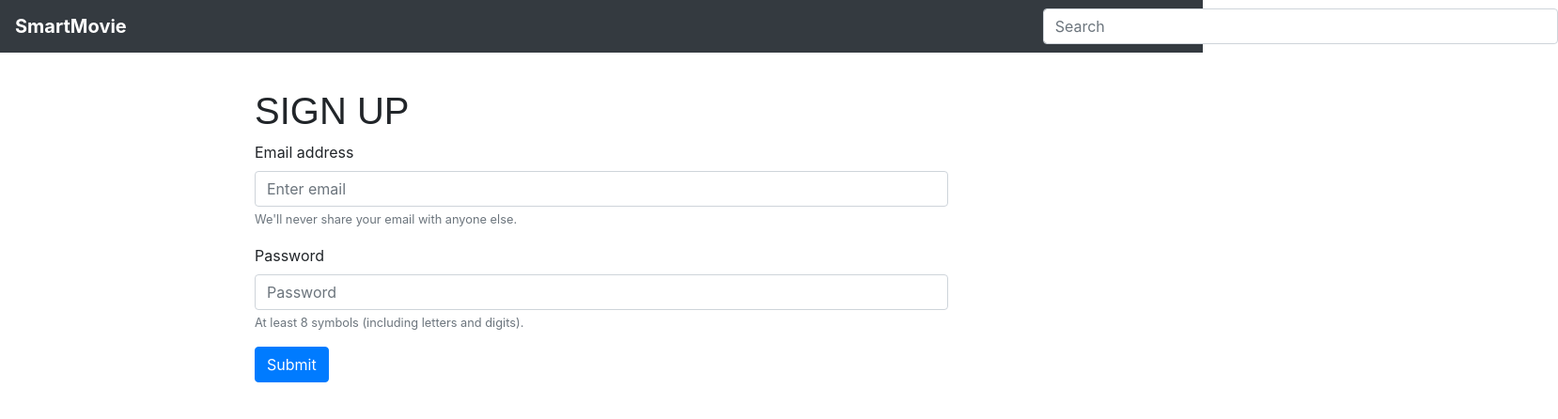
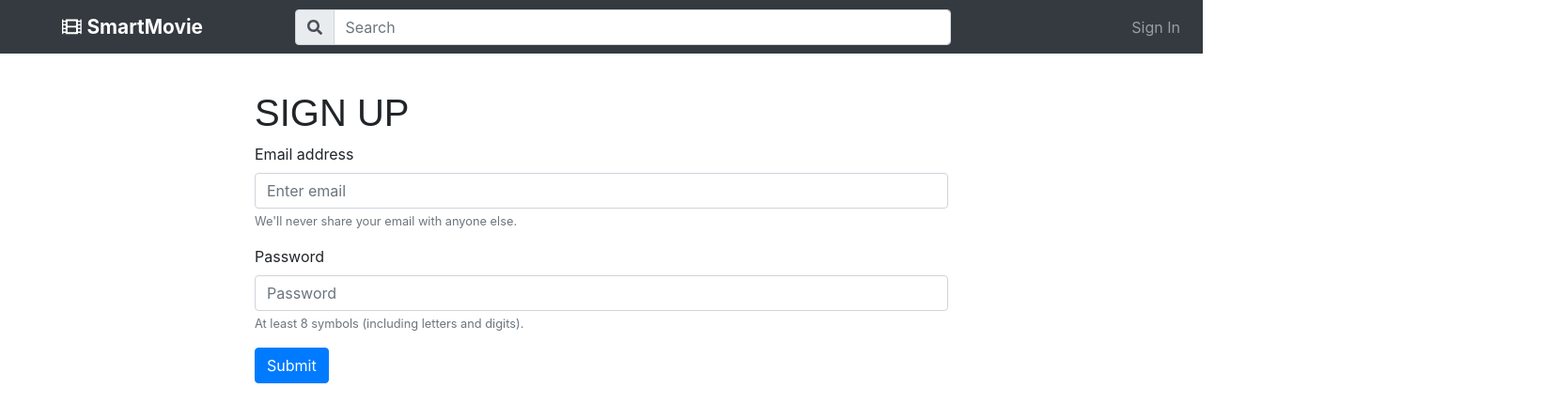
Before and after one commit to KupriyanovVladislav/smart-movie-ui, a React (Create React App) app: page /register in a window 1280 px wide. Shown: the top 446 px of the page at 94% size, 1658 px wide, since content can reach past the window. Built offline with nearby package versions, Linux system fonts and the light colour scheme.

Commit message:
add page for searching movies

```diff
--- a/package.json
+++ b/package.json
@@ -3,6 +3,9 @@
   "version": "0.1.0",
   "private": true,
   "dependencies": {
+    "@fortawesome/fontawesome-svg-core": "^1.2.28",
+    "@fortawesome/free-solid-svg-icons": "^5.13.0",
+    "@fortawesome/react-fontawesome": "^0.1.9",
     "bootstrap": "^4.4.1",
     "react": "^16.13.0",
     "react-bootstrap": "^1.0.0",
--- a/src/pages/MoviePage/components/MoviePage.css
+++ b/src/pages/MoviePage/components/MoviePage.css
@@ -1,3 +1,3 @@
-.row {
-    padding-top: 2%;
-}
+/*.row {*/
+/*    padding-top: 0%;*/
+/*}*/
--- a/src/pages/MoviePage/components/MoviePage.js
+++ b/src/pages/MoviePage/components/MoviePage.js
@@ -1,7 +1,9 @@
 import React from "react";
-import {Container, Spinner, Image, Table, Row, Col} from "react-bootstrap";
+import {Container, Spinner, Image, Table, Row, Col, Button} from "react-bootstrap";
 import {BASIC_URL} from "../../../constants";
 import './MoviePage.css';
+import { faBookmark } from "@fortawesome/free-solid-svg-icons";
+import { FontAwesomeIcon } from "@fortawesome/react-fontawesome";
 
 class MoviePage extends React.Component{
     constructor(props) {
@@ -47,7 +49,8 @@ class MoviePage extends React.Component{
                 </Row>
                 <Row>
                     <Col lg={4}>
-                        <Image src={data.poster_path} thumbnail/>
+                        <Image src={data.poster_path} style={{ width: '80%'}} thumbnail/>
+                        <Button style={{ width: '80%'}} variant="outline-warning">Add to favourites <FontAwesomeIcon  icon={faBookmark}/></Button>
                     </Col>
                     <Col lg={8}>
                         <Table hover>
--- /dev/null
+++ b/src/pages/SearchByNamePage/components/SearchByNamePage.css
@@ -0,0 +1,3 @@
+.row {
+    padding-top: 2%;
+}
--- a/src/shared/components/Navbar.css
+++ b/src/shared/components/Navbar.css
@@ -1,8 +1,31 @@
-.searchInput {
-    min-width: 200%;
-    margin-left: 350%;
+.NavbarForm input {
+    width: 50%;
+    margin: 0;
 }
 
-/*.navbar-brand {*/
-/*   margin-left: 10%;*/
-/*}*/
+.navbar-brand {
+    margin-left: 4%;
+    font-size: 1.3rem;
+}
+
+.dropdown {
+    font-weight: bolder;
+    text-decoration: none;
+}
+
+.dropdown > a {
+    color: white;
+}
+
+.dropdown-item {
+    color: black;
+}
+
+.input-group {
+    width: 80%;
+    margin: 0 auto;
+}
+
+.fa-film {
+    margin-right: 4%;
+}
--- a/src/shared/components/Navbar.js
+++ b/src/shared/components/Navbar.js
@@ -1,10 +1,12 @@
 import React from 'react';
 import {withRouter} from 'react-router-dom';
-import {Navbar as Nbar, Nav, FormControl, Form, Button, NavDropdown, NavLink} from 'react-bootstrap';
+import {Navbar as Nbar, Nav, FormControl, Form, Button, NavDropdown, NavLink, InputGroup} from 'react-bootstrap';
 import AuthPageContainer from "../../pages/AuthPage/containers/AuthPageContainer";
 import {store} from "../../store/configureStore";
 import {clearUserData} from "../actions";
 import "./Navbar.css"
+import { faSearch, faFilm } from "@fortawesome/free-solid-svg-icons";
+import { FontAwesomeIcon } from "@fortawesome/react-fontawesome";
 
 
 class Navbar extends React.Component{
@@ -12,7 +14,8 @@ class Navbar extends React.Component{
         super(props);
         this.state = {
             isModalOpen: false,
-            isFetching: false
+            isFetching: false,
+            search: "",
         };
     }
 
@@ -22,6 +25,9 @@ class Navbar extends React.Component{
         }
     }
 
+    handleFormSeacrh = (e) => {
+        this.setState({...this.state, search: e.target.value});
+    };
 
     handleButtonClick = () => {
         this.setState({isModalOpen: !this.state.isModalOpen});
@@ -48,13 +54,27 @@ class Navbar extends React.Component{
         </Nav>
     )};
 
+    searchMovieByName = (e) => {
+        // e.preventDefault();
+        // console.log(BASIC_URL+`movies/searchByName/${this.state.search}`);
+        this.props.history.replace(`movies/searchByName/${this.state.search}`);
+    };
+
     render() {
         return (
             <Nbar bg='dark' variant='dark'>
-                <Nbar.Brand href='/'><b>SmartMovie</b></Nbar.Brand>
-                <Nav className="mr-auto">
-                    <Form inline>
-                        <FormControl type="text" placeholder="Search" className="searchInput" />
+                <Nbar.Brand href='/'><FontAwesomeIcon icon={faFilm}/><b>SmartMovie</b></Nbar.Brand>
+                <Nav className="mr-auto" style={{ width: '70%' }}>
+                    <Form style = {{ width: '100%'}} className='NavbarForm' onSubmit={this.searchMovieByName}>
+                        <InputGroup>
+                        <InputGroup.Prepend>
+                            <InputGroup.Text>
+                                <FontAwesomeIcon icon={faSearch}/>
+                            </InputGroup.Text>
+                        </InputGroup.Prepend>
+                        <FormControl type="text" placeholder="Search" value={this.state.search}
+                                     onChange={this.handleFormSeacrh} />
+                        </InputGroup>
                     </Form>
                 </Nav>
                 {this.props.user.email? this.logged_in_nav(this.props.user.email): this.logged_out_nav(this.state.isFetching)}
```
Also changed, not shown: src/pages/SearchByNamePage/components/SearchByNamePage.js (added, +75 -0 lines), src/pages/SearchByNamePage/containers/SearchByNamePageContainer.js (added, +16 -0 lines).
